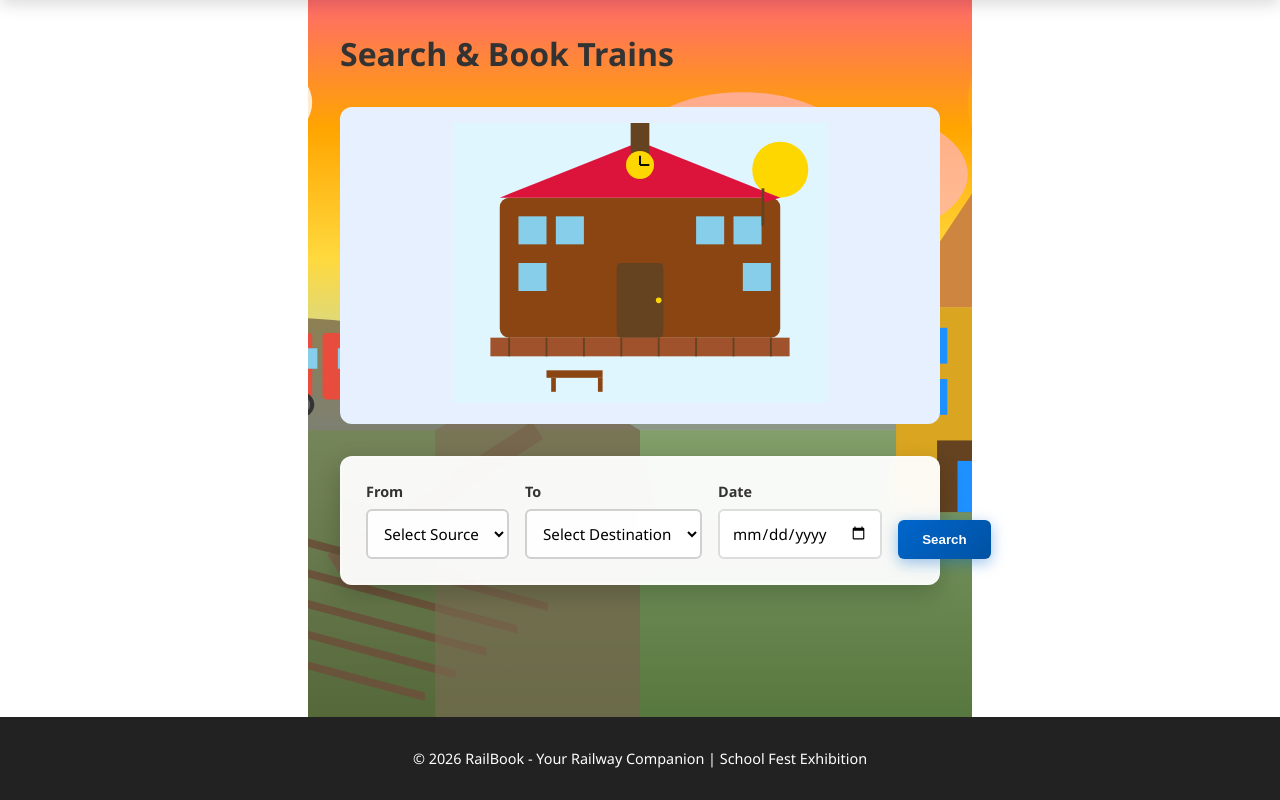
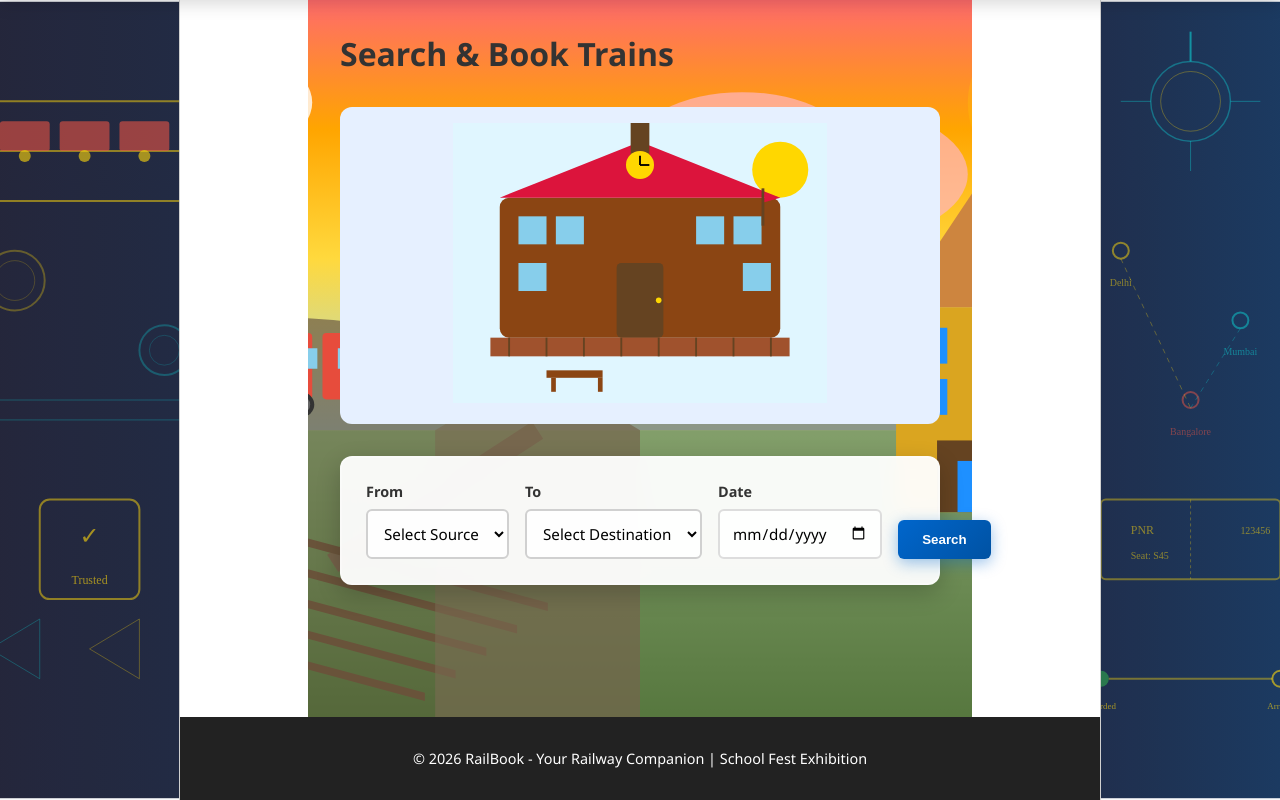
Before and after one commit to shawkanchan-lang/railway1, a Flask app: page /trains in a window 1280 px wide. Shown: the part 71-871 px from the top of the page. Run offline with Flask 3, Linux system fonts and the light colour scheme.

Commit message:
Fix sidebar visibility - show on all screen sizes

```diff
--- a/static/style.css
+++ b/static/style.css
@@ -47,18 +47,18 @@
 
 .left-sidebar {
     flex-shrink: 0;
-    display: none;
+    width: 180px;
+    background: #f8f9fa;
+    border-right: 1px solid var(--gray-border);
+    overflow: hidden;
 }
 
 .right-sidebar {
     flex-shrink: 0;
-    display: none;
-}
-
-.main-content {
-    flex: 1;
-    display: flex;
-    flex-direction: column;
+    width: 180px;
+    background: #f8f9fa;
+    border-left: 1px solid var(--gray-border);
+    overflow: hidden;
 }
 
 .left-sidebar img,
@@ -69,14 +69,24 @@
     opacity: 0.95;
 }
 
-@media (min-width: 1600px) {
+@media (max-width: 1200px) {
     .left-sidebar,
     .right-sidebar {
-        display: block;
-        width: 250px;
-        background: #f8f9fa;
-        border: 1px solid var(--gray-border);
-    }
+        width: 120px;
+    }
+}
+
+@media (max-width: 768px) {
+    .left-sidebar,
+    .right-sidebar {
+        display: none;
+    }
+}
+
+.main-content {
+    flex: 1;
+    display: flex;
+    flex-direction: column;
 }
 
 /* ===== Navigation Bar ===== */
```
